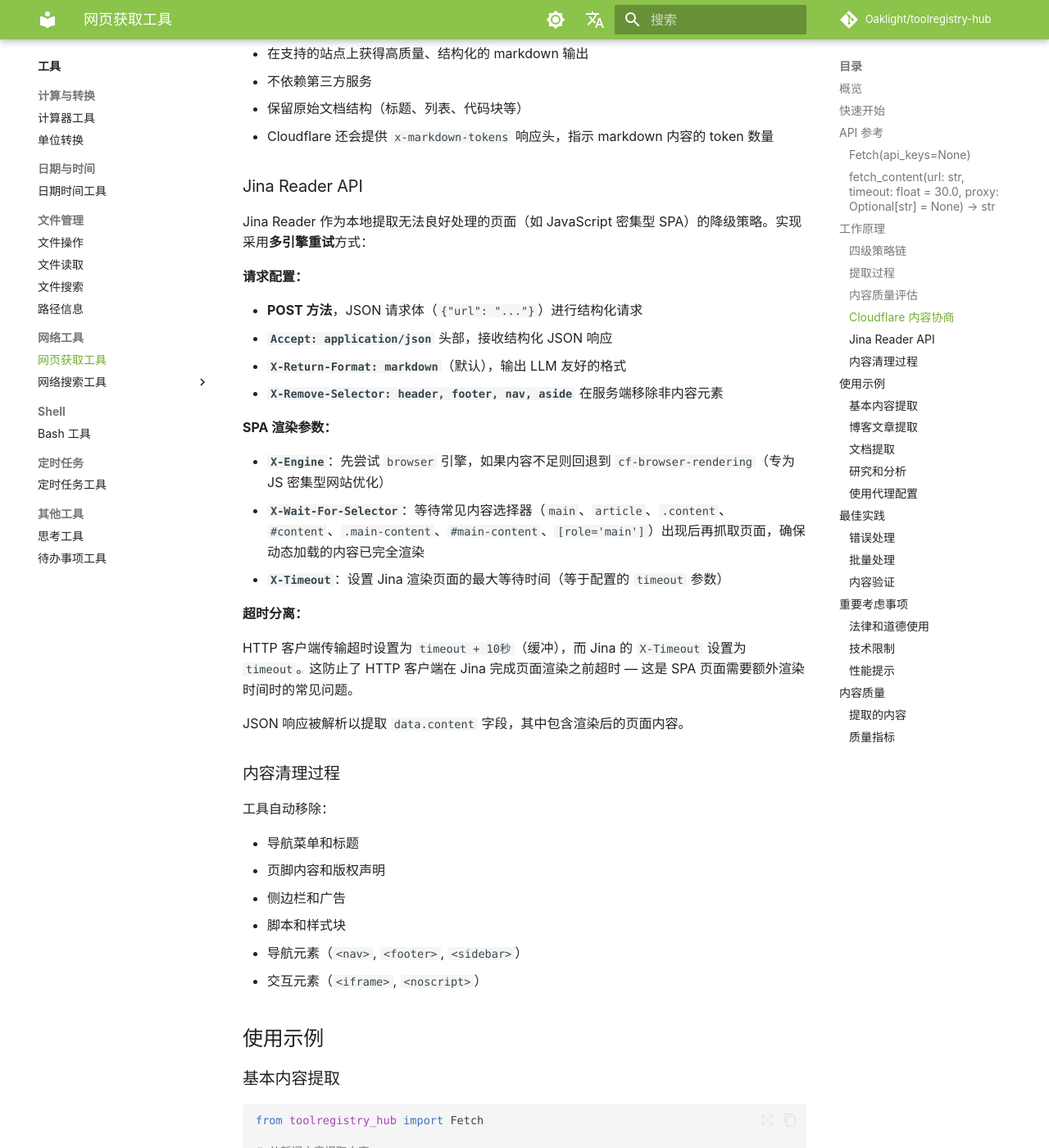
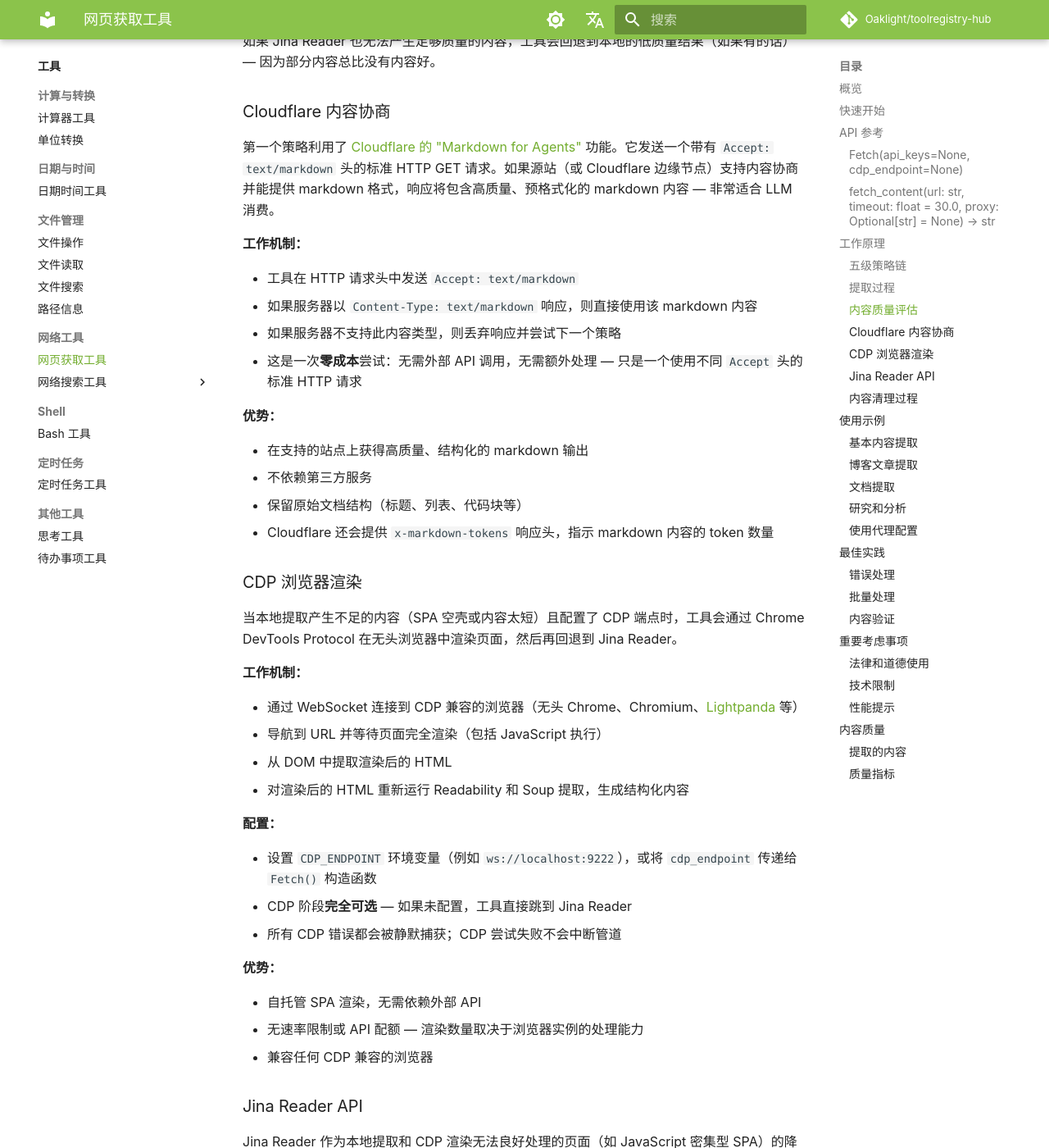
Before and after one commit to Oaklight/toolregistry-hub, an MkDocs documentation site: the page built from docs/tools/websearch/web_fetch_tool.md, in a window 1280 px wide and 1400 px high, scrolled down 4845 px. Shown: the whole window at 82% size. Built offline with MkDocs 1.6.1 and Material for MkDocs 9.7.7, drawn with Linux system fonts in a browser that asks for light colours; some web fonts are replaced; comment, search, counter and statistics services are not loaded; some of the changed text lies outside the part shown.

Commit message:
docs: 文档化 fetch 工具的 CDP 浏览器渲染阶段

```diff
--- a/docs/tools/websearch/web_fetch_tool.md
+++ b/docs/tools/websearch/web_fetch_tool.md
@@ -8,13 +8,13 @@
 
 # 网页获取工具
 
-网页获取工具提供从 URL 智能提取网页内容的功能。它采用四级策略链 — Cloudflare 内容协商、Readability 提取、zerodep soup 解析和 Jina Reader API — 并结合**内容质量评估**和**智能回退**机制，从网页中提取干净、可读的内容，同时处理各种网站结构和格式，包括 JavaScript 密集型的单页应用（SPA）。
+网页获取工具提供从 URL 智能提取网页内容的功能。它采用五级策略链 — Cloudflare 内容协商、Readability 提取、zerodep soup 解析、CDP 浏览器渲染和 Jina Reader API — 并结合**内容质量评估**和**智能回退**机制，从网页中提取干净、可读的内容，同时处理各种网站结构和格式，包括 JavaScript 密集型的单页应用（SPA）。
 
 ## 概览
 
 Fetch 类提供强大的网页内容提取功能：
 
-- **四级策略链**：Cloudflare 内容协商 → Readability 提取 → Soup 解析 → Jina Reader API
+- **五级策略链**：Cloudflare 内容协商 → Readability 提取 → Soup 解析 → CDP 浏览器渲染 → Jina Reader API
 - **内容质量评估**：检测 SPA 空壳页面和内容不足的情况，自动触发回退
 - **智能回退与低质量恢复**：如果 Jina Reader 也失败，返回本地低质量内容作为最后手段（有总比没有好）
 - **内容清理**：移除导航、广告和不必要的元素
@@ -47,13 +47,14 @@
 
 ## API 参考
 
-### `Fetch(api_keys=None)`
+### `Fetch(api_keys=None, cdp_endpoint=None)`
 
 初始化 Fetch 内容提取器。
 
 **参数：**
 
 - `api_keys` (str, 可选): 逗号分隔的 Jina API 密钥。回退到 `JINA_API_KEY` 环境变量。设置后，Jina Reader 请求会包含 `Authorization: Bearer <key>` 头部，并使用轮询式密钥轮换。
+- `cdp_endpoint` (str, 可选): CDP 兼容浏览器的 WebSocket URL（例如 `ws://localhost:9222`）。回退到 `CDP_ENDPOINT` 环境变量。设置后，启用 CDP 浏览器渲染阶段以提取 SPA 内容。
 
 ### `fetch_content(url: str, timeout: float = 30.0, proxy: Optional[str] = None) -> str`
 
@@ -75,16 +76,17 @@
 
 ## 工作原理
 
-### 四级策略链
+### 五级策略链
 
-网页获取工具使用四阶段提取方法，每一步都进行**内容质量评估**：
+网页获取工具使用五阶段提取方法，每一步都进行**内容质量评估**：
 
 1. **Cloudflare 内容协商**：零成本尝试，直接从源站获取 markdown 内容
 2. **Readability 提取**：使用 Mozilla Readability 风格的文章评分算法，识别并提取主要内容
 3. **Soup 解析**：使用 zerodep soup（零外部依赖）进行轻量级 HTML 解析与 CSS 选择器回退
-4. **Jina Reader（降级方案）**：外部 API，使用多引擎重试（`browser` → `cf-browser-rendering`）进行 JavaScript 渲染（SPA 支持）
+4. **CDP 浏览器渲染**：通过 Chrome DevTools Protocol 使用自托管无头浏览器渲染 SPA 页面（需配置 `CDP_ENDPOINT`）
+5. **Jina Reader（降级方案）**：外部 API，使用多引擎重试（`browser` → `cf-browser-rendering`）进行 JavaScript 渲染（SPA 支持）
 
-工具只获取一次原始 HTML，然后复用于 Readability 和 Soup 两种提取策略。它会比较两种本地策略的结果，选择更好的一个，再决定是否需要回退到 Jina Reader。
+工具只获取一次原始 HTML，然后复用于 Readability 和 Soup 两种提取策略。它会比较两种本地策略的结果，选择更好的一个。如果本地提取不足且配置了 CDP 端点，工具会在无头浏览器中渲染页面并从渲染后的 HTML 中重新提取内容。如果 CDP 不可用或仍然产生不足的内容，则回退到 Jina Reader。
 
 ### 提取过程
 
@@ -97,7 +99,12 @@
     C --> E[Soup 提取]
     D & E --> F{选择最佳本地结果}
     F -->|质量充足| Z
-    F -->|太短或 SPA 空壳| G[Jina Reader - browser 引擎]
+    F -->|太短或 SPA 空壳| CDP{配置了 CDP 端点？}
+    CDP -->|是| CDP1[CDP 浏览器渲染]
+    CDP1 --> CDP2[使用 Readability + Soup 重新提取]
+    CDP2 -->|质量充足| Z
+    CDP2 -->|不足| G[Jina Reader - browser 引擎]
+    CDP -->|否| G
     G -->|内容良好| Z
     G -->|内容不足| G2[Jina Reader - cf-browser-rendering 引擎]
     G2 -->|内容良好| Z
@@ -152,9 +159,32 @@
 - 保留原始文档结构（标题、列表、代码块等）
 - Cloudflare 还会提供 `x-markdown-tokens` 响应头，指示 markdown 内容的 token 数量
 
+### CDP 浏览器渲染
+
+当本地提取产生不足的内容（SPA 空壳或内容太短）且配置了 CDP 端点时，工具会通过 Chrome DevTools Protocol 在无头浏览器中渲染页面，然后再回退到 Jina Reader。
+
+**工作机制：**
+
+- 通过 WebSocket 连接到 CDP 兼容的浏览器（无头 Chrome、Chromium、[Lightpanda](https://github.com/nichochar/lightpanda) 等）
+- 导航到 URL 并等待页面完全渲染（包括 JavaScript 执行）
+- 从 DOM 中提取渲染后的 HTML
+- 对渲染后的 HTML 重新运行 Readability 和 Soup 提取，生成结构化内容
+
+**配置：**
+
+- 设置 `CDP_ENDPOINT` 环境变量（例如 `ws://localhost:9222`），或将 `cdp_endpoint` 传递给 `Fetch()` 构造函数
+- CDP 阶段**完全可选** — 如果未配置，工具直接跳到 Jina Reader
+- 所有 CDP 错误都会被静默捕获；CDP 尝试失败不会中断管道
+
+**优势：**
+
+- 自托管 SPA 渲染，无需依赖外部 API
+- 无速率限制或 API 配额 — 渲染数量取决于浏览器实例的处理能力
+- 兼容任何 CDP 兼容的浏览器
+
 ### Jina Reader API
 
-Jina Reader 作为本地提取无法良好处理的页面（如 JavaScript 密集型 SPA）的降级策略。实现采用**多引擎重试**方式：
+Jina Reader 作为本地提取和 CDP 渲染无法良好处理的页面（如 JavaScript 密集型 SPA）的降级策略。实现采用**多引擎重试**方式：
 
 **请求配置：**
 
@@ -408,7 +438,7 @@
 
 ### 技术限制
 
-- **JavaScript 密集型网站**：通过 Jina Reader 的多引擎重试（`browser` → `cf-browser-rendering`）配合 `X-Wait-For-Selector` 处理动态内容，但某些复杂 SPA 可能仍无法完全渲染
+- **JavaScript 密集型网站**：通过 CDP 浏览器渲染（自托管）或 Jina Reader 的多引擎重试（`browser` → `cf-browser-rendering`）配合 `X-Wait-For-Selector` 处理动态内容，但某些复杂 SPA 可能仍无法完全渲染
 - **认证**：无法访问密码保护的内容
 - **大文件**：非常大的页面可能超时或被截断
 - **复杂布局**：某些网站可能需要自定义解析
```
Also changed, not shown: docs/docker.md (+2 -0 lines), docs/library.md (+1 -0 lines), docs/server.md (+1 -0 lines).
